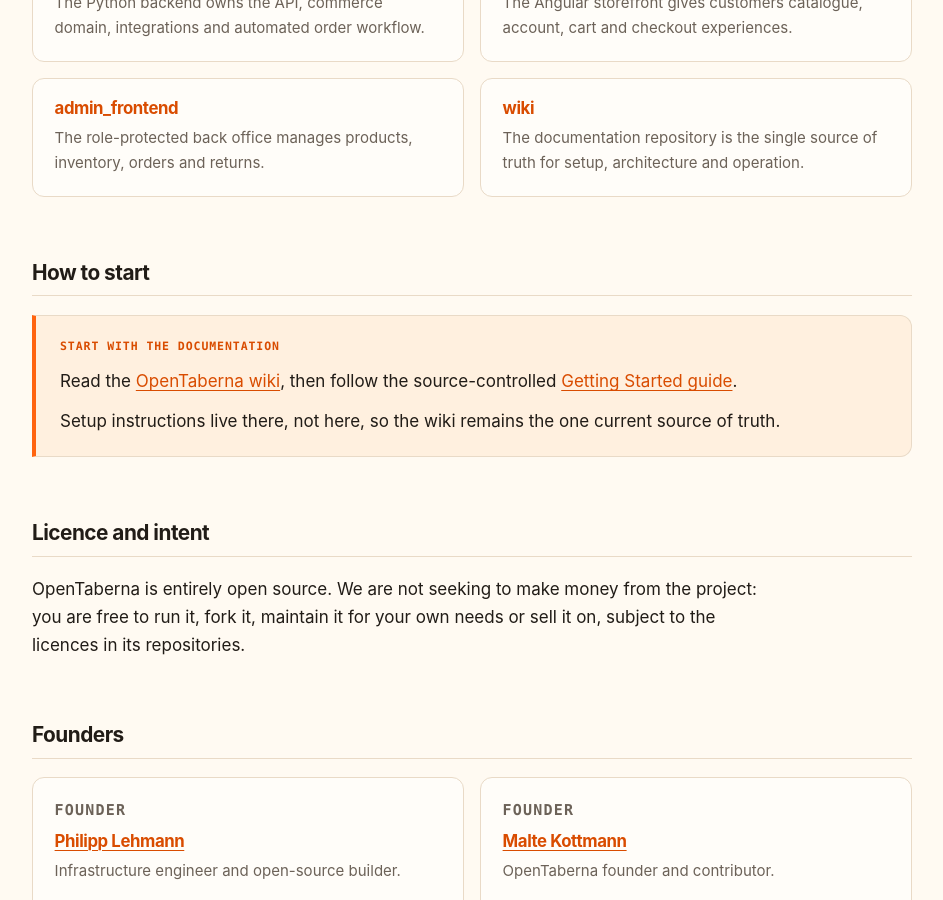
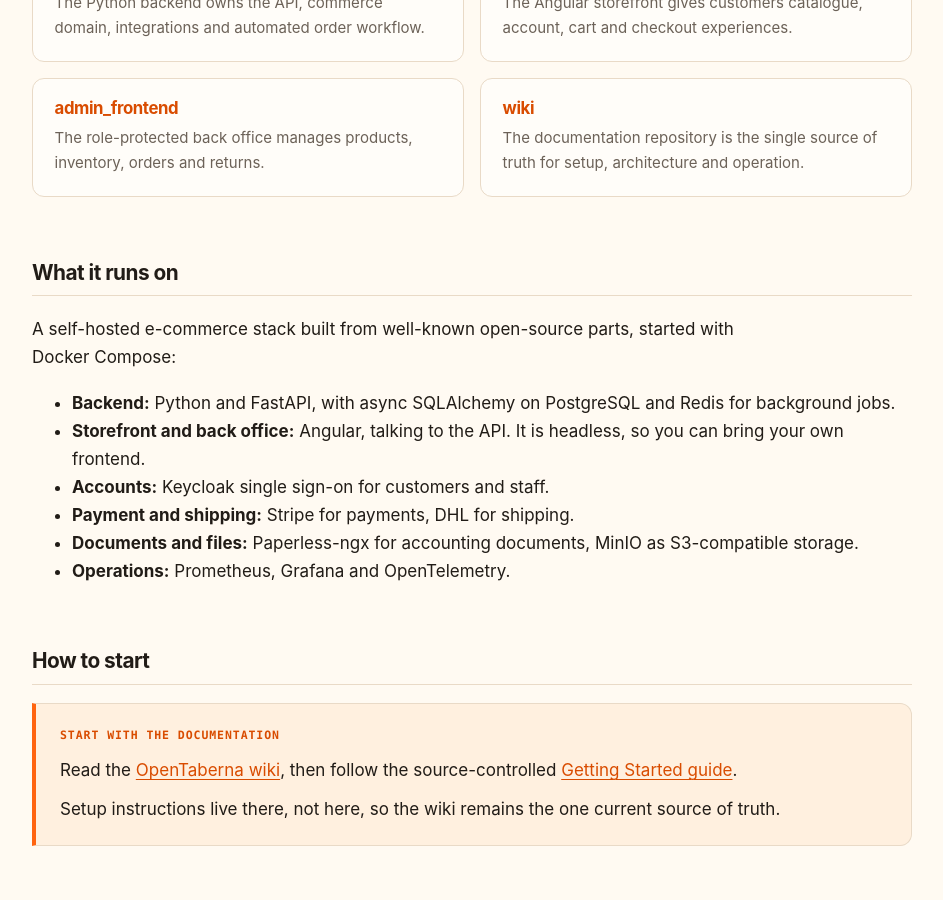
Before and after one commit to OpenTaberna/opentaberna.github.io, a Jekyll site: the page built from index.md, in a window 1280 px wide and 900 px high, scrolled down 1388 px. Shown: the whole window, without its empty margins (168-1111 px from the left). Built offline with Jekyll 4.4.1, drawn with Linux system fonts in a browser that asks for light colours.

Commit message:
feat: name the stack so OpenTaberna ranks for FastAPI, Python and Angular commerce (#9)
Closes #6

Co-authored-by: Claude Opus 5.5 (1M context) <noreply@anthropic.com>

```diff
--- a/index.md
+++ b/index.md
@@ -49,6 +49,18 @@ product.
   </li>
 </ul>
 
+## What it runs on
+
+A self-hosted e-commerce stack built from well-known open-source parts, started with
+Docker Compose:
+
+- **Backend:** Python and FastAPI, with async SQLAlchemy on PostgreSQL and Redis for background jobs.
+- **Storefront and back office:** Angular, talking to the API. It is headless, so you can bring your own frontend.
+- **Accounts:** Keycloak single sign-on for customers and staff.
+- **Payment and shipping:** Stripe for payments, DHL for shipping.
+- **Documents and files:** Paperless-ngx for accounting documents, MinIO as S3-compatible storage.
+- **Operations:** Prometheus, Grafana and OpenTelemetry.
+
 ## How to start
 
 <div class="callout">
```
Also changed, not shown: de/index.md (+12 -0 lines), llms.txt (+10 -0 lines), scripts/check_site.rb (+13 -0 lines), README.md.
